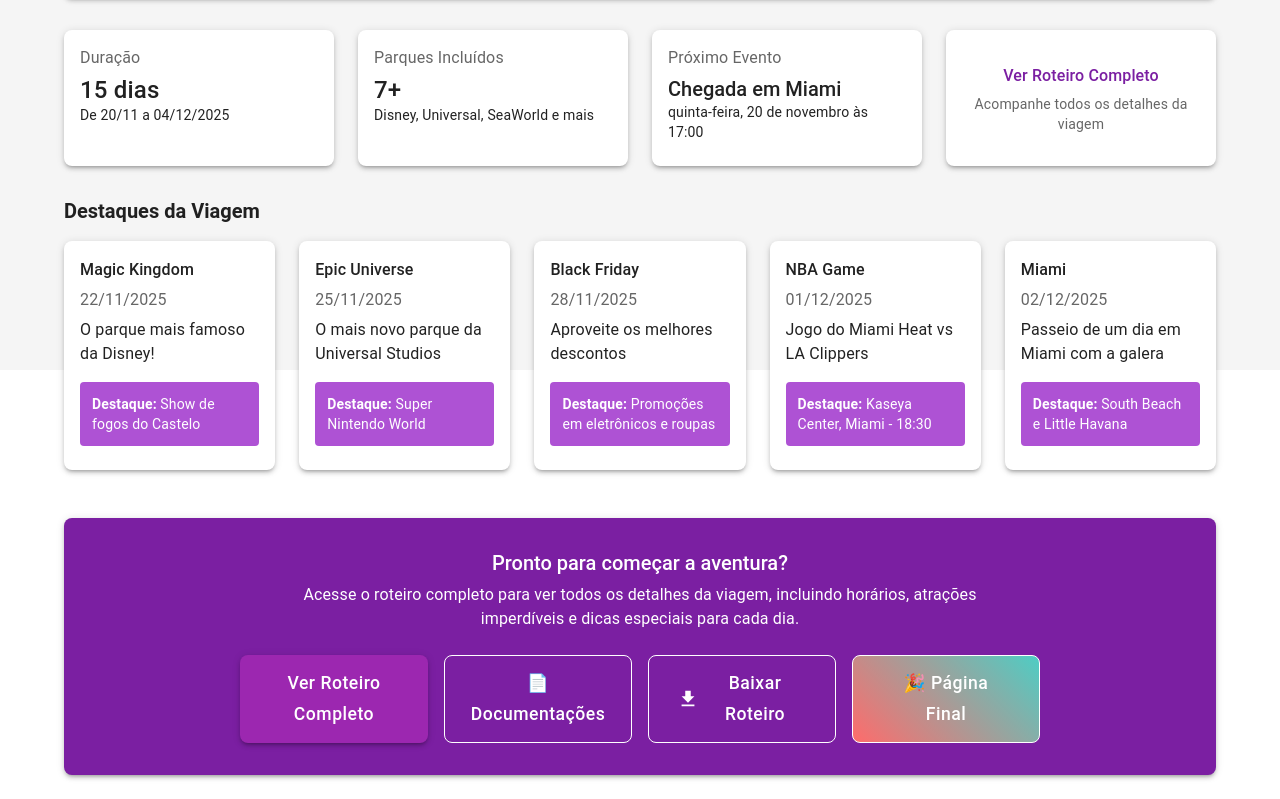
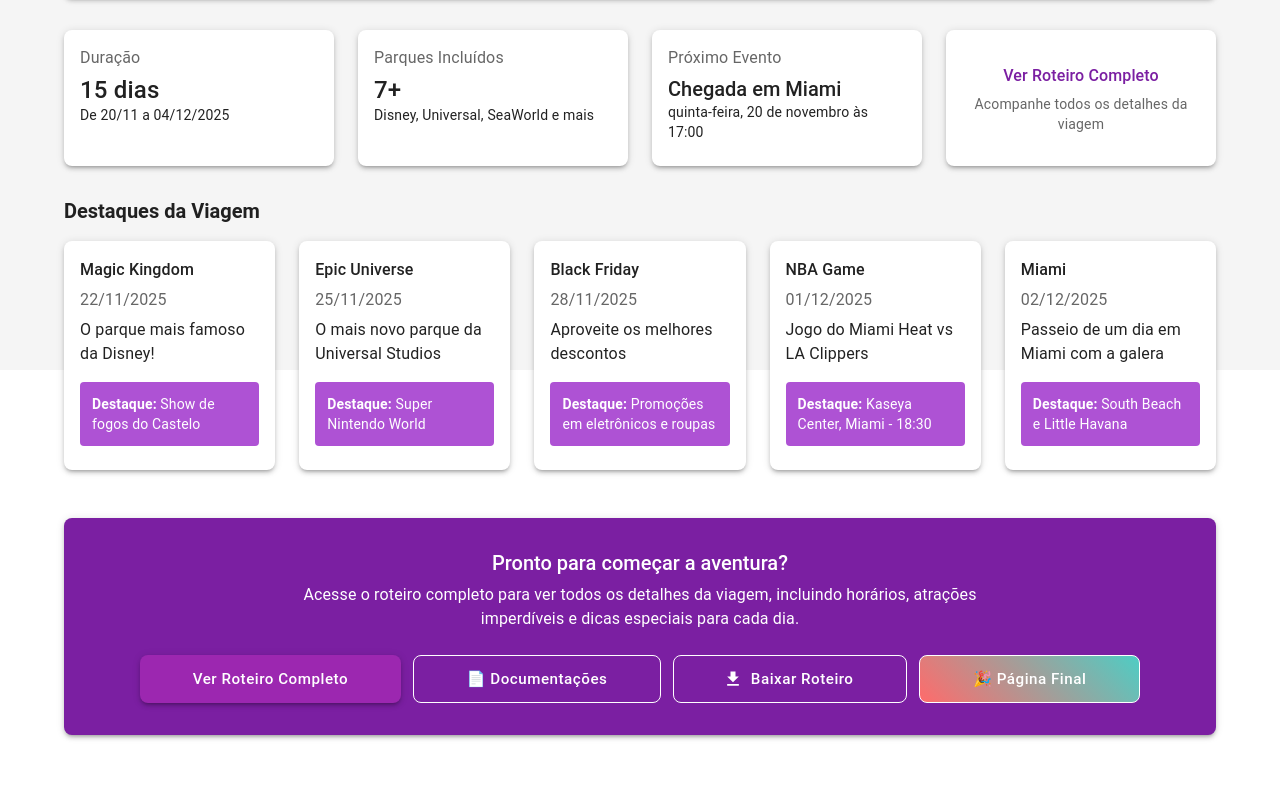
Before and after one commit to marcosaureliosl/roteito-viagem, a React (Vite) app: page / in a window 1280 px wide. Shown: the part 430-1229 px from the top of the page. After the commit the page ends 1189 px from the top, so only its background shows below. Built offline with nearby package versions, Linux system fonts and the light colour scheme.

Commit message:
ajustes de layout

```diff
--- a/src/pages/HomePage.tsx
+++ b/src/pages/HomePage.tsx
@@ -310,36 +310,45 @@
         </Typography>
         <Box
           sx={{
-            display: 'grid',
-            gridTemplateColumns: {
-              xs: '1fr',
-              sm: 'repeat(2, 1fr)',
-              md: 'repeat(4, 1fr)',
+            display: 'flex',
+            justifyContent: 'center',
+            gap: 1.5,
+            flexWrap: 'nowrap',
+            maxWidth: 1000,
+            mx: 'auto',
+            '@media (max-width: 1200px)': {
+              gap: 1,
             },
-            gap: 2,
-            justifyContent: 'center',
-            maxWidth: 800,
-            mx: 'auto',
+            '@media (max-width: 900px)': {
+              flexWrap: 'wrap',
+              gap: 1.5,
+            },
           }}
         >
           <Button
             variant='contained'
             color='secondary'
-            size='large'
+            size='medium'
             onClick={() => navigate('/day/1')}
             sx={{
-              px: 4,
-              py: 1.5,
-              fontSize: '1.1rem',
+              px: 2.5,
+              py: 1.2,
+              fontSize: '0.95rem',
               fontWeight: 'bold',
               textTransform: 'none',
               borderRadius: 2,
               boxShadow: 3,
+              minWidth: 'auto',
+              flex: '1 1 auto',
               '&:hover': {
                 transform: 'translateY(-2px)',
                 boxShadow: 4,
               },
               transition: 'all 0.2s',
+              '@media (max-width: 1200px)': {
+                px: 2,
+                fontSize: '0.9rem',
+              },
             }}
           >
             Ver Roteiro Completo
@@ -347,17 +356,19 @@
           <Button
             variant='outlined'
             color='inherit'
-            size='large'
+            size='medium'
             onClick={() => setAuthModalOpen(true)}
             sx={{
-              px: 4,
-              py: 1.5,
-              fontSize: '1.1rem',
+              px: 2.5,
+              py: 1.2,
+              fontSize: '0.95rem',
               fontWeight: 'bold',
               textTransform: 'none',
               borderRadius: 2,
               borderColor: 'white',
               color: 'white',
+              minWidth: 'auto',
+              flex: '1 1 auto',
               '&:hover': {
                 backgroundColor: 'rgba(255, 255, 255, 0.1)',
                 borderColor: 'white',
@@ -365,6 +376,10 @@
                 boxShadow: 4,
               },
               transition: 'all 0.2s',
+              '@media (max-width: 1200px)': {
+                px: 2,
+                fontSize: '0.9rem',
+              },
             }}
           >
             📄 Documentações
@@ -373,18 +388,20 @@
           <Button
             variant='outlined'
             color='inherit'
-            size='large'
+            size='medium'
             startIcon={<DownloadIcon />}
             onClick={handleDownloadRoteiro}
             sx={{
-              px: 4,
-              py: 1.5,
-              fontSize: '1.1rem',
+              px: 2.5,
+              py: 1.2,
+              fontSize: '0.95rem',
               fontWeight: 'bold',
               textTransform: 'none',
               borderRadius: 2,
               borderColor: 'white',
               color: 'white',
+              minWidth: 'auto',
+              flex: '1 1 auto',
               '&:hover': {
                 backgroundColor: 'rgba(255, 255, 255, 0.1)',
                 borderColor: 'white',
@@ -392,6 +409,10 @@
                 boxShadow: 4,
               },
               transition: 'all 0.2s',
+              '@media (max-width: 1200px)': {
+                px: 2,
+                fontSize: '0.9rem',
+              },
             }}
           >
             Baixar Roteiro
@@ -400,24 +421,30 @@
           <Button
             variant='outlined'
             color='inherit'
-            size='large'
+            size='medium'
             onClick={() => navigate('/trip-end')}
             sx={{
-              px: 4,
-              py: 1.5,
-              fontSize: '1.1rem',
+              px: 2.5,
+              py: 1.2,
+              fontSize: '0.95rem',
               fontWeight: 'bold',
               textTransform: 'none',
               borderRadius: 2,
               borderColor: 'white',
               color: 'white',
               background: 'linear-gradient(45deg, #FF6B6B, #4ECDC4)',
+              minWidth: 'auto',
+              flex: '1 1 auto',
               '&:hover': {
                 background: 'linear-gradient(45deg, #FF5252, #26A69A)',
                 transform: 'translateY(-2px)',
                 boxShadow: 4,
               },
               transition: 'all 0.2s',
+              '@media (max-width: 1200px)': {
+                px: 2,
+                fontSize: '0.9rem',
+              },
             }}
           >
             🎉 Página Final
```
